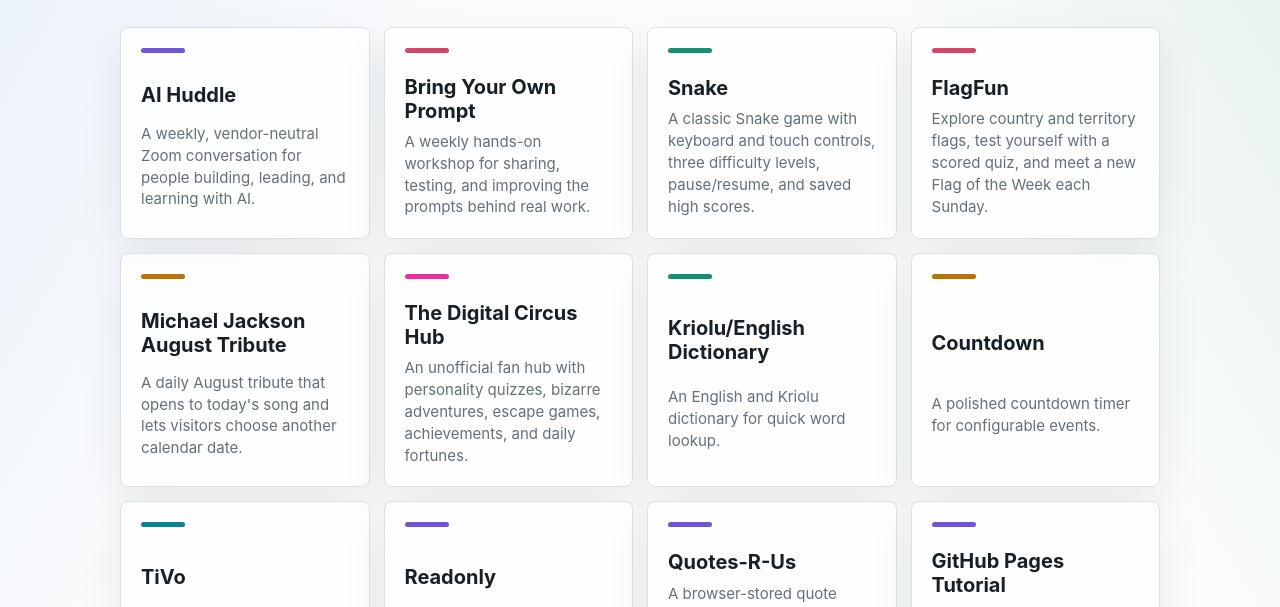
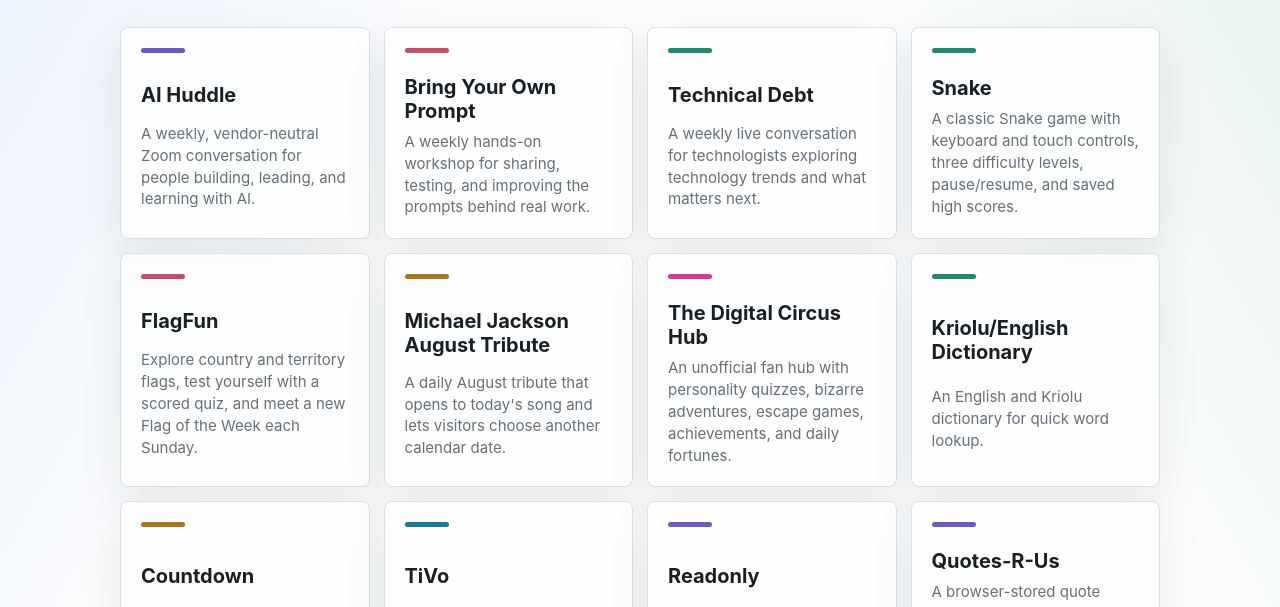
Before and after one commit to numerate64/project-pages, a plain HTML site: page index.html in a window 1280 px wide. Shown: the part 159-766 px from the top of the page. Drawn offline with Linux system fonts and the light colour scheme.

Commit message:
Add Technical Debt to project directory

```diff
--- a/index.html
+++ b/index.html
@@ -155,6 +155,10 @@
           <h2>Bring Your Own Prompt</h2>
           <span>A weekly hands-on workshop for sharing, testing, and improving the prompts behind real work.</span>
         </a>
+        <a class="project" style="--accent: var(--green)" href="https://numerate64.github.io/technicaldebt/" target="_blank" rel="noopener noreferrer">
+          <h2>Technical Debt</h2>
+          <span>A weekly live conversation for technologists exploring technology trends and what matters next.</span>
+        </a>
         <a class="project" style="--accent: var(--green)" href="https://numerate64.github.io/snake/" target="_blank" rel="noopener noreferrer">
           <h2>Snake</h2>
           <span>A classic Snake game with keyboard and touch controls, three difficulty levels, pause/resume, and saved high scores.</span>
```
Also changed, not shown: 1 other file.
